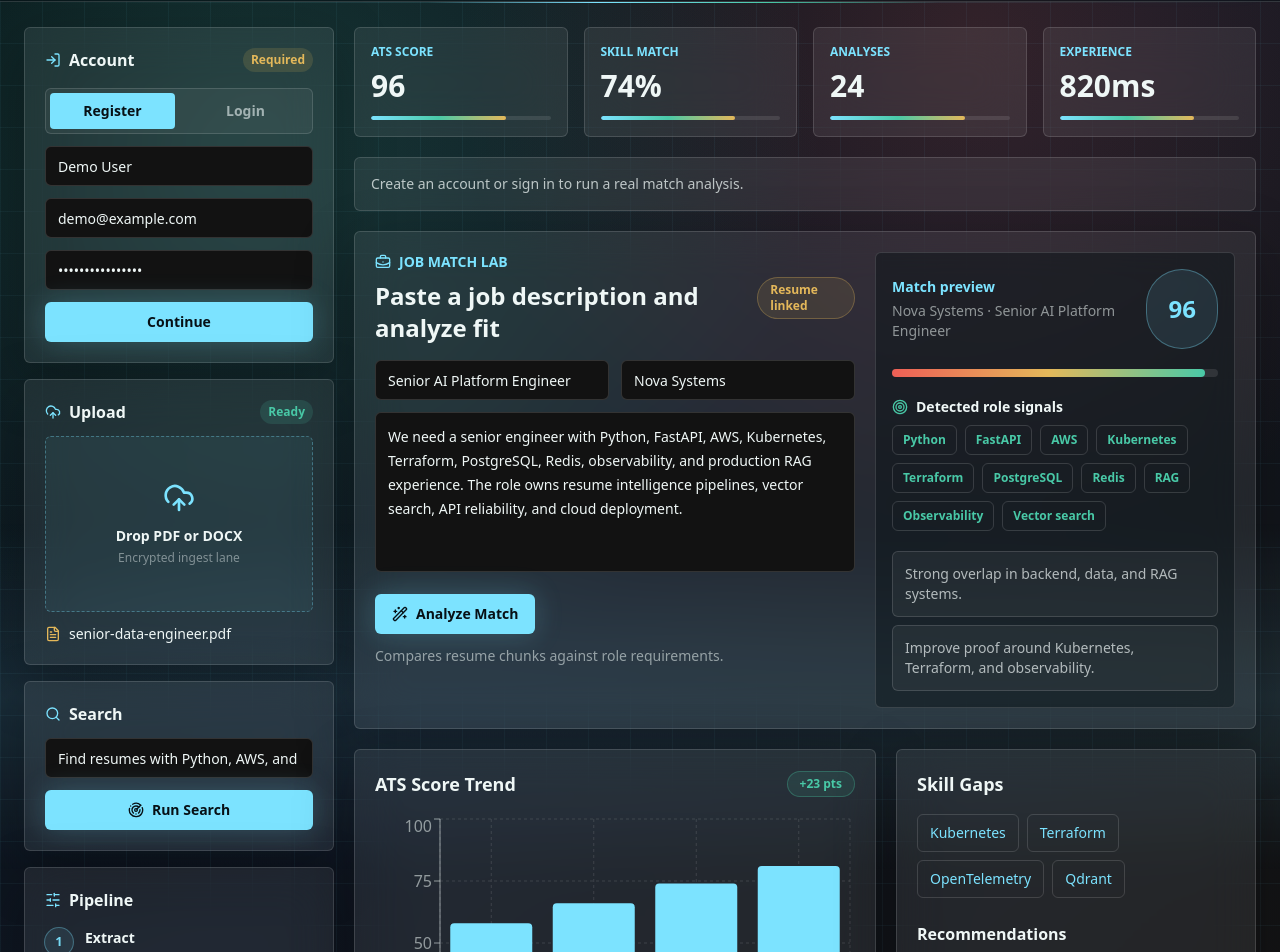
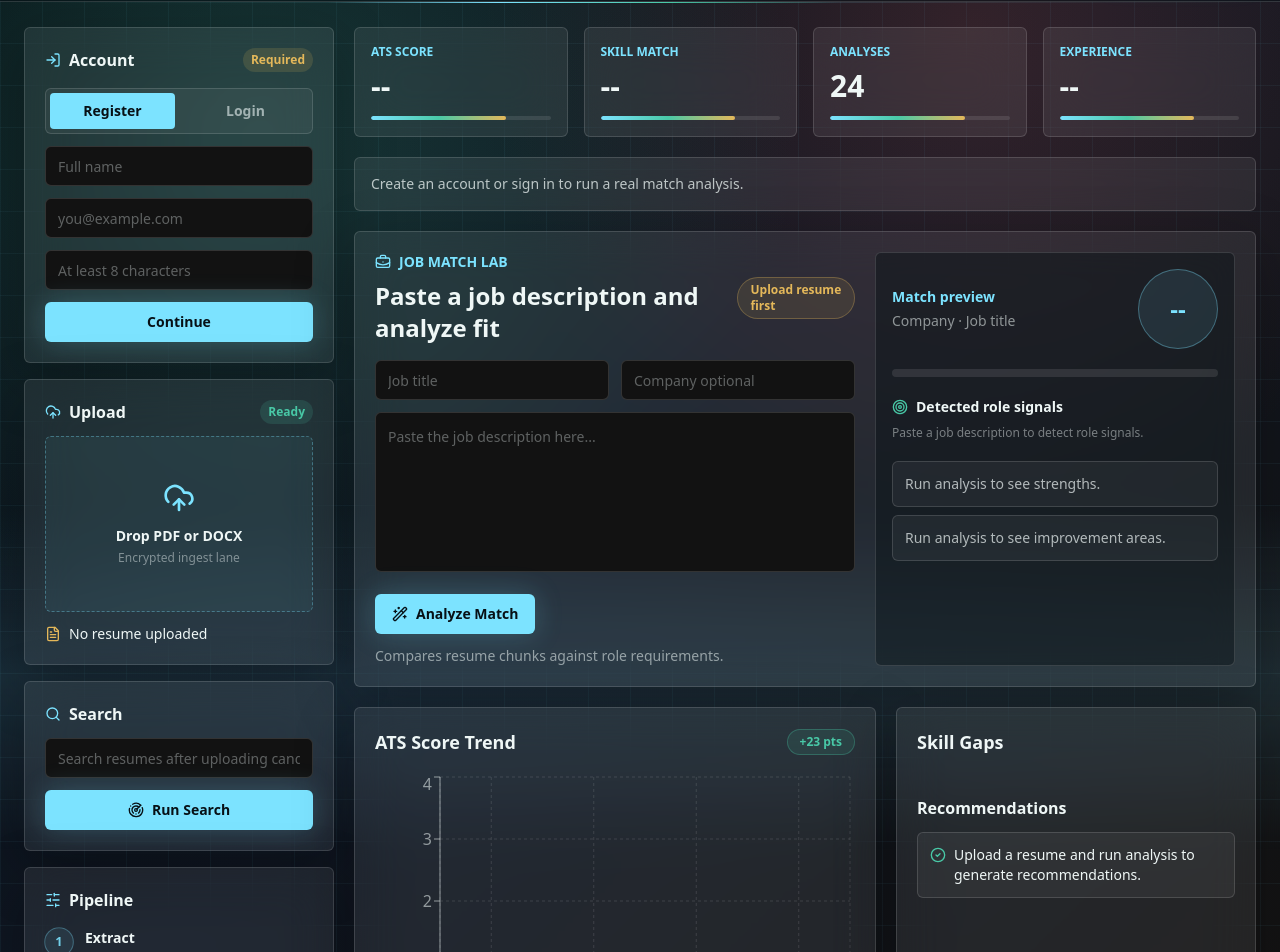
Before and after one commit to Charles-AM/Resume_Analyzer, a Next.js app in the folder frontend/: page /dashboard in a window 1280 px wide. Shown: the part 83-1035 px from the top of the page. Built offline with nearby package versions, Linux system fonts and the light colour scheme.

Commit message:
fix: clean dashboard auth and empty states

```diff
--- a/frontend/app/dashboard/page.tsx
+++ b/frontend/app/dashboard/page.tsx
@@ -7,32 +7,30 @@ import { Button, Input, Panel, Stat, Textarea } from "@/components/ui";
 import { Analysis, analyzeResume, createJob, login, register, Resume, uploadResume } from "@/lib/api";
 
 const scores = [
-  { name: "Jan", ats: 58 },
-  { name: "Feb", ats: 66 },
-  { name: "Mar", ats: 74 },
-  { name: "Apr", ats: 81 }
+  { name: "Run 1", ats: 0 },
+  { name: "Run 2", ats: 0 },
+  { name: "Run 3", ats: 0 },
+  { name: "Run 4", ats: 0 }
 ];
 
 export default function Dashboard() {
-  const [fileName, setFileName] = useState("senior-data-engineer.pdf");
+  const [fileName, setFileName] = useState("No resume uploaded");
   const [selectedFile, setSelectedFile] = useState<File | null>(null);
-  const [query, setQuery] = useState("Find resumes with Python, AWS, and RAG projects");
+  const [query, setQuery] = useState("");
   const [mode, setMode] = useState("Fit");
   const [token, setToken] = useState("");
   const [authMode, setAuthMode] = useState<"login" | "register">("register");
-  const [email, setEmail] = useState("demo@example.com");
-  const [password, setPassword] = useState("DemoPassword123!");
-  const [fullName, setFullName] = useState("Demo User");
+  const [email, setEmail] = useState("");
+  const [password, setPassword] = useState("");
+  const [fullName, setFullName] = useState("");
   const [resume, setResume] = useState<Resume | null>(null);
   const [analysis, setAnalysis] = useState<Analysis | null>(null);
   const [status, setStatus] = useState("Create an account or sign in to run a real match analysis.");
   const [isBusy, setIsBusy] = useState(false);
-  const [jobTitle, setJobTitle] = useState("Senior AI Platform Engineer");
-  const [company, setCompany] = useState("Nova Systems");
-  const [jobDescription, setJobDescription] = useState(
-    "We need a senior engineer with Python, FastAPI, AWS, Kubernetes, Terraform, PostgreSQL, Redis, observability, and production RAG experience. The role owns resume intelligence pipelines, vector search, API reliability, and cloud deployment."
-  );
-  const gaps = analysis?.missing_skills?.length ? analysis.missing_skills : ["Kubernetes", "Terraform", "OpenTelemetry", "Qdrant"];
+  const [jobTitle, setJobTitle] = useState("");
+  const [company, setCompany] = useState("");
+  const [jobDescription, setJobDescription] = useState("");
+  const gaps = analysis?.missing_skills ?? [];
   const pipeline = ["Extract", "Normalize", "Chunk", "Embed", "Retrieve", "Analyze"];
   const jobKeywords = useMemo(
     () =>
@@ -41,16 +39,12 @@ export default function Dashboard() {
       ),
     [jobDescription]
   );
-  const matchScore = analysis?.ats_score ? Math.round(analysis.ats_score) : Math.min(96, 58 + jobKeywords.length * 4);
-  const skillScore = analysis?.skill_match_score ? `${Math.round(analysis.skill_match_score)}%` : "74%";
-  const experienceScore = analysis?.experience_match_score ? `${Math.round(analysis.experience_match_score)}%` : "820ms";
+  const matchScore = analysis?.ats_score ? Math.round(analysis.ats_score) : null;
+  const skillScore = analysis?.skill_match_score ? `${Math.round(analysis.skill_match_score)}%` : "--";
+  const experienceScore = analysis?.experience_match_score ? `${Math.round(analysis.experience_match_score)}%` : "--";
   const recommendations = analysis?.recommendations?.length
     ? analysis.recommendations
-    : [
-        "Add a Kubernetes deployment project with measurable reliability outcomes.",
-        "Include Terraform modules for cloud infrastructure provisioning.",
-        "Document tracing, metrics, and alerting work in recent roles."
-      ];
+    : ["Upload a resume and run analysis to generate recommendations."];
 
   useEffect(() => {
     const savedToken = window.localStorage.getItem("resume_analyzer_token");
@@ -61,11 +55,19 @@ export default function Dashboard() {
   }, []);
 
   async function handleAuth() {
+    if (!email || !password || (authMode === "register" && !fullName)) {
+      setStatus("Enter your email, password, and name before continuing.");
+      return;
+    }
     setIsBusy(true);
     setStatus(authMode === "register" ? "Creating account..." : "Signing in...");
     try {
       if (authMode === "register") {
-        await register(email, password, fullName);
+        try {
+          await register(email, password, fullName);
+        } catch {
+          setStatus("Account may already exist. Trying login...");
+        }
       }
       const session = await login(email, password);
       window.localStorage.setItem("resume_analyzer_token", session.access_token);
@@ -107,6 +109,10 @@ export default function Dashboard() {
       setStatus("Upload a resume before running analysis.");
       return;
     }
+    if (!jobTitle || !jobDescription) {
+      setStatus("Add a job title and paste the job description before analyzing.");
+      return;
+    }
     setIsBusy(true);
     setStatus("Creating job and analyzing match...");
     try {
@@ -119,6 +125,17 @@ export default function Dashboard() {
     } finally {
       setIsBusy(false);
     }
+  }
+
+  function resetAnalysis() {
+    setSelectedFile(null);
+    setFileName("No resume uploaded");
+    setResume(null);
+    setAnalysis(null);
+    setJobTitle("");
+    setCompany("");
+    setJobDescription("");
+    setStatus(token ? "Ready for a new resume and job match." : "Create an account or sign in to run a real match analysis.");
   }
 
   return (
@@ -147,7 +164,7 @@ export default function Dashboard() {
               </button>
             ))}
           </div>
-          <Button><Zap className="h-4 w-4" />New Analysis</Button>
+          <Button onClick={resetAnalysis}><Zap className="h-4 w-4" />New Analysis</Button>
         </div>
       </header>
       <div className="data-ribbon" />
@@ -173,9 +190,9 @@ export default function Dashboard() {
                     </button>
                   ))}
                 </div>
-                {authMode === "register" && <Input aria-label="Full name" value={fullName} onChange={(event) => setFullName(event.target.value)} />}
-                <Input aria-label="Email" value={email} onChange={(event) => setEmail(event.target.value)} />
-                <Input aria-label="Password" type="password" value={password} onChange={(event) => setPassword(event.target.value)} />
+                {authMode === "register" && <Input aria-label="Full name" placeholder="Full name" value={fullName} onChange={(event) => setFullName(event.target.value)} />}
+                <Input aria-label="Email" placeholder="you@example.com" value={email} onChange={(event) => setEmail(event.target.value)} />
+                <Input aria-label="Password" placeholder="At least 8 characters" type="password" value={password} onChange={(event) => setPassword(event.target.value)} />
                 <Button className="w-full" disabled={isBusy} onClick={handleAuth}>
                   {isBusy && <Loader2 className="h-4 w-4 animate-spin" />}
                   Continue
@@ -225,7 +242,7 @@ export default function Dashboard() {
           </Panel>
           <Panel>
             <div className="mb-3 flex items-center gap-2 font-semibold"><Search className="h-4 w-4 text-signal" />Search</div>
-            <Input value={query} onChange={(event) => setQuery(event.target.value)} />
+            <Input placeholder="Search resumes after uploading candidates" value={query} onChange={(event) => setQuery(event.target.value)} />
             <Button className="mt-3 w-full"><Radar className="h-4 w-4" />Run Search</Button>
           </Panel>
           <Panel>
@@ -249,7 +266,7 @@ export default function Dashboard() {
         </aside>
         <section className="space-y-5">
           <div className="grid gap-4 sm:grid-cols-4">
-            <Stat label="ATS Score" value={matchScore} />
+            <Stat label="ATS Score" value={matchScore ?? "--"} />
             <Stat label="Skill Match" value={skillScore} />
             <Stat label="Analyses" value="24" />
             <Stat label="Experience" value={experienceScore} />
@@ -266,13 +283,13 @@ export default function Dashboard() {
                     </div>
                     <h2 className="mt-2 text-2xl font-black">Paste a job description and analyze fit</h2>
                   </div>
-                  <span className="hidden rounded-full border border-gold/30 bg-gold/10 px-3 py-1 text-xs font-bold text-gold sm:inline-flex">
-                    Resume linked
+                  <span className={`hidden rounded-full border px-3 py-1 text-xs font-bold sm:inline-flex ${resume ? "border-mint/30 bg-mint/10 text-mint" : "border-gold/30 bg-gold/10 text-gold"}`}>
+                    {resume ? "Resume linked" : "Upload resume first"}
                   </span>
                 </div>
                 <div className="grid gap-3 sm:grid-cols-2">
-                  <Input aria-label="Job title" value={jobTitle} onChange={(event) => setJobTitle(event.target.value)} />
-                  <Input aria-label="Company" value={company} onChange={(event) => setCompany(event.target.value)} />
+                  <Input aria-label="Job title" placeholder="Job title" value={jobTitle} onChange={(event) => setJobTitle(event.target.value)} />
+                  <Input aria-label="Company" placeholder="Company optional" value={company} onChange={(event) => setCompany(event.target.value)} />
                 </div>
                 <div className="mt-3">
                   <Textarea
@@ -294,30 +311,30 @@ export default function Dashboard() {
                 <div className="flex items-center justify-between">
                   <div>
                     <div className="text-sm font-bold text-signal">Match preview</div>
-                    <div className="mt-1 text-sm text-ink/55">{company} · {jobTitle}</div>
+                    <div className="mt-1 text-sm text-ink/55">{company || "Company"} · {jobTitle || "Job title"}</div>
                   </div>
                   <div className="grid h-20 w-20 place-items-center rounded-full border border-signal/35 bg-signal/10 text-2xl font-black text-signal">
-                    {matchScore}
+                    {matchScore ?? "--"}
                   </div>
                 </div>
                 <div className="mt-5 h-2 rounded-full bg-white/10">
-                  <div className="h-full rounded-full bg-gradient-to-r from-accent via-gold to-mint" style={{ width: `${matchScore}%` }} />
+                  <div className="h-full rounded-full bg-gradient-to-r from-accent via-gold to-mint" style={{ width: `${matchScore ?? 0}%` }} />
                 </div>
                 <div className="mt-5">
                   <div className="mb-2 flex items-center gap-2 text-sm font-bold"><Target className="h-4 w-4 text-mint" />Detected role signals</div>
                   <div className="flex flex-wrap gap-2">
-                    {jobKeywords.map((keyword) => (
+                    {jobKeywords.length ? jobKeywords.map((keyword) => (
                       <span className="rounded-md border border-line bg-white/8 px-2.5 py-1.5 text-xs font-bold text-mint" key={keyword}>
                         {keyword}
                       </span>
-                    ))}
+                    )) : <span className="text-xs text-ink/45">Paste a job description to detect role signals.</span>}
                   </div>
                 </div>
                 <div className="mt-5 space-y-2 text-sm text-ink/70">
-                  {(analysis?.strengths?.length ? analysis.strengths : ["Strong overlap in backend, data, and RAG systems."]).slice(0, 2).map((item) => (
+                  {(analysis?.strengths?.length ? analysis.strengths : ["Run analysis to see strengths."]).slice(0, 2).map((item) => (
                     <div className="rounded-md border border-line bg-white/5 p-3" key={item}>{item}</div>
                   ))}
-                  {(analysis?.weaknesses?.length ? analysis.weaknesses : ["Improve proof around Kubernetes, Terraform, and observability."]).slice(0, 2).map((item) => (
+                  {(analysis?.weaknesses?.length ? analysis.weaknesses : ["Run analysis to see improvement areas."]).slice(0, 2).map((item) => (
                     <div className="rounded-md border border-line bg-white/5 p-3" key={item}>{item}</div>
                   ))}
                 </div>
```
